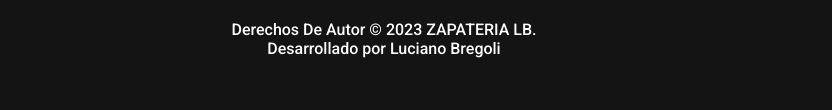
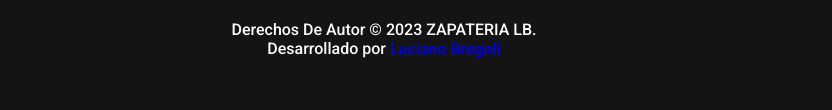
Before and after one commit to luchobre/zapaterialb, a plain HTML site: page index.html in a window 1280 px wide. Shown: the part 1876-1986 px from the top of the page, 0-832 px from the left. Drawn offline with Linux system fonts and the light colour scheme; some icons are missing.

Commit message:
Se agregó anchor tag a mi webpage

```diff
--- a/index.html
+++ b/index.html
@@ -234,7 +234,7 @@
               width="20"
             ></iconify-icon>
             <p>Derechos De Autor © 2023 ZAPATERIA LB.</p>
-            <p>Desarrollado por Luciano Bregoli</p>
+            <p>Desarrollado por <a class="webPage" href="http://lucianobregoli.vercel.app">Luciano Bregoli</a></p>
           </div>
           <div>
             <img class="footer-logo" src="./images/footer.png" alt="logoFB" />
```
